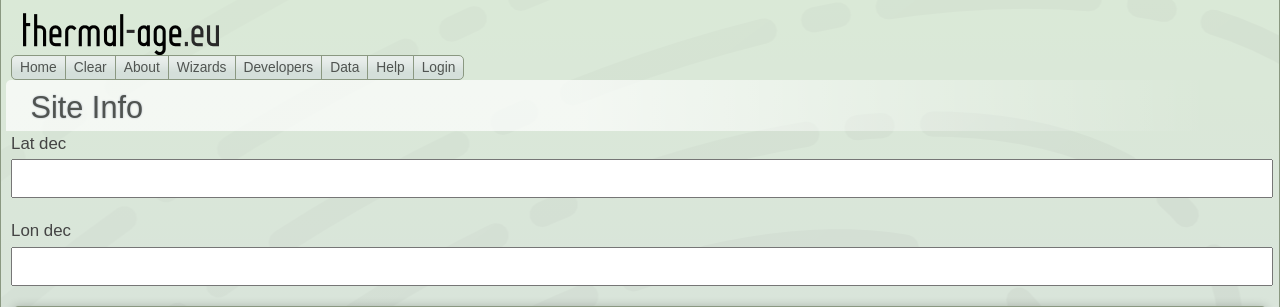
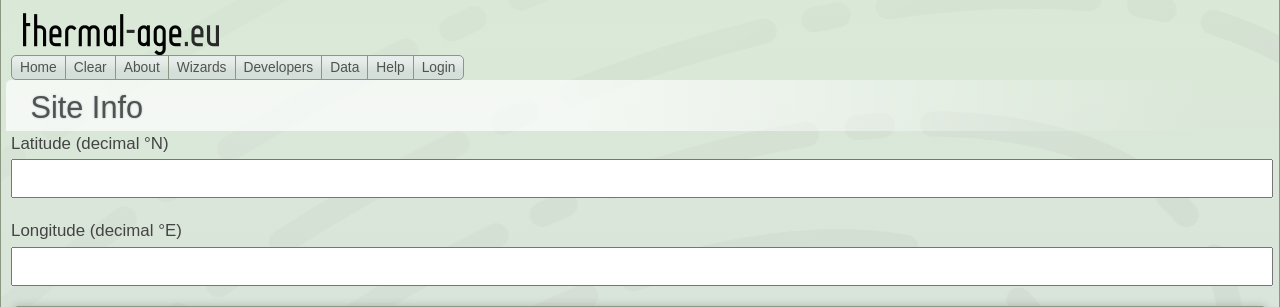
Before and after one commit to dhharker/thermal-age.eu, a CakePHP app: the page made by app/views/wiz/site.ctp in a window 1280 px wide. Shown: the top 307 px of the page. Run offline with PHP 8.4 and a stand-in for CakePHP, Linux system fonts and the light colour scheme; the template is opened without the code that fills it, so the values that code supplies are empty; form fields are guessed from the names that the template uses; some libraries are stand-ins or nearby versions.

Commit message:
clearer lan/lon labels

```diff
--- a/app/views/wiz/site.ctp
+++ b/app/views/wiz/site.ctp
@@ -4,10 +4,14 @@
 <?php echo $this->Form->create('Site', array('id' => 'SiteForm', 'url' => $this->here)); ?>
 	<fieldset>
         <div class="grid_5 alpha">
-            <?= $this->Form->input('Site.lat_dec'); ?>
+            <?= $this->Form->input('Site.lat_dec', array (
+                'label' => 'Latitude (decimal °N)'
+            )); ?>
         </div>
         <div class="grid_6 omega">
-            <?= $this->Form->input('Site.lon_dec'); ?>
+            <?= $this->Form->input('Site.lon_dec', array (
+                'label' => 'Longitude (decimal °E)'
+            )); ?>
         </div>
 
         <div class="grid_11 alpha ui-corner-all smartbox" style="overflow: hidden; clear: both; margin: 20px 2px;">
```
